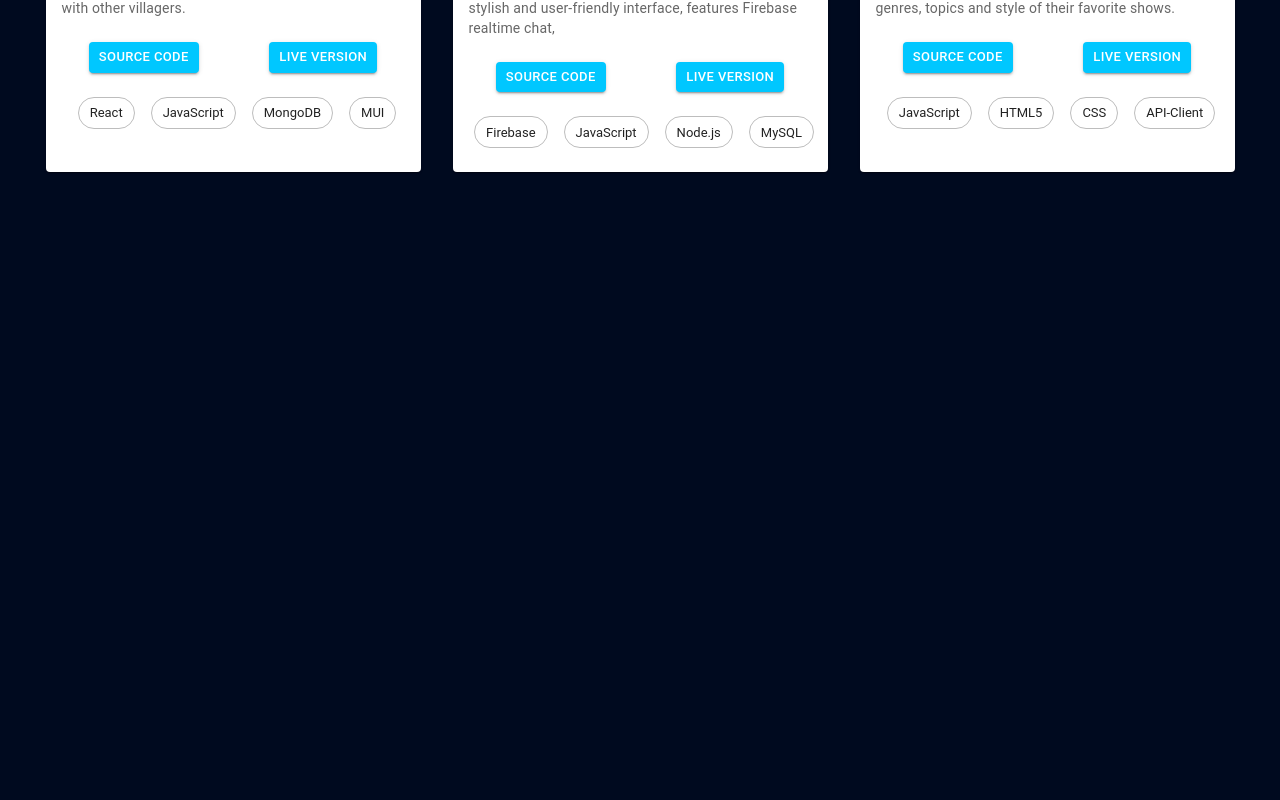
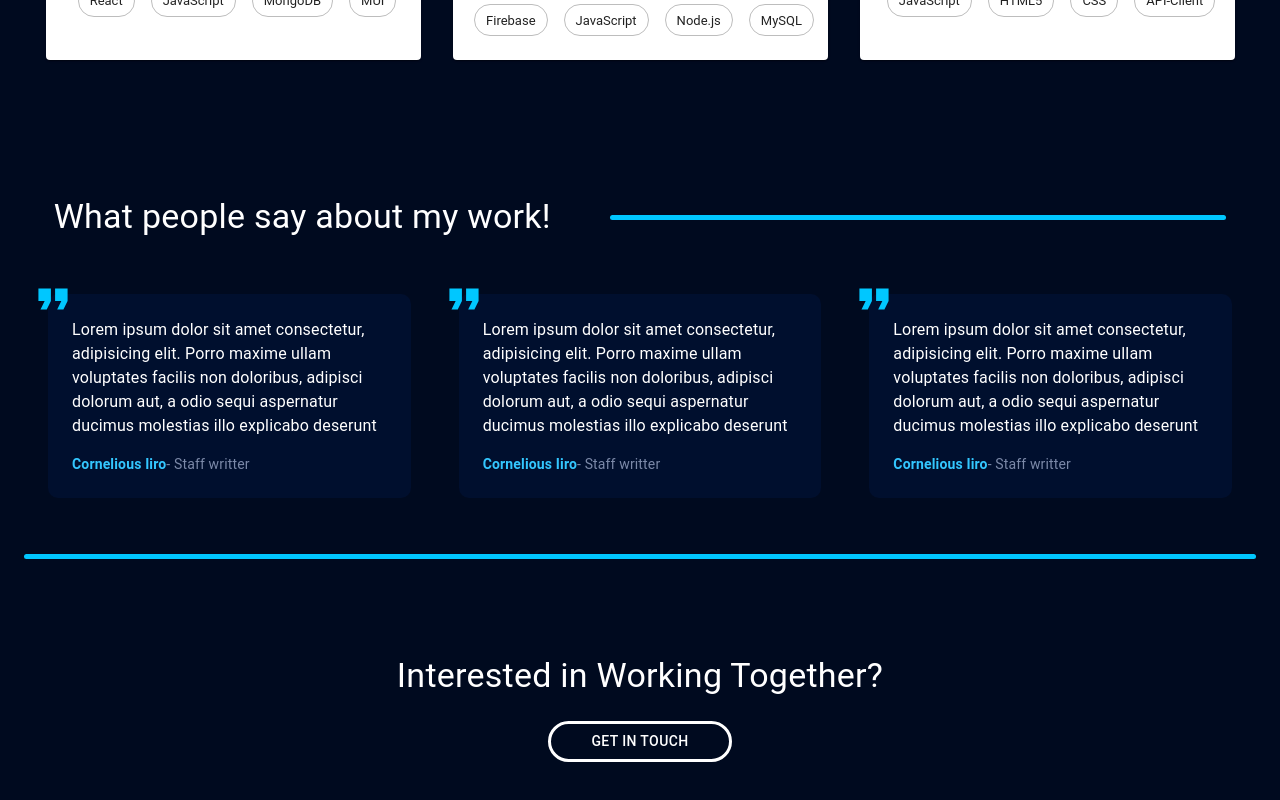
Before and after one commit to CypherNyx/dahlia-portfolio-site, a React (Create React App) app: page / in a window 1280 px wide. Shown: the part 1378-2178 px from the top of the page. Before the commit the page ends 1662 px from the top, so only its background shows below. Built offline with nearby package versions, Linux system fonts and the light colour scheme.

Commit message:
adding placeholders for testimonials

```diff
--- a/src/App.jsx
+++ b/src/App.jsx
@@ -1,6 +1,7 @@
 import Navbar from "./components/Navbar";
-import Hero from "./components/Hero"
+import Hero from "./components/Hero";
 import Experience from "./components/Experience";
+import About from "./components/About";
 
 function App() {
   return (
@@ -8,6 +9,7 @@ function App() {
   <Navbar />
   <Hero />
   <Experience />
+  <About />
   </>
   );
 }
--- a/src/components/About.jsx
+++ b/src/components/About.jsx
@@ -2,10 +2,114 @@ import { Box, Button, Typography, styled } from "@mui/material";
 import React from "react";
 import Testimonial from "./Testimonial";
 
-import React from "react";
+
 
 const About = () => {
-  return <></>;
+
+  const CustomBox = styled(Box)(({ theme }) => ({
+    display: "flex",
+    justifyContent: "space-around",
+    [theme.breakpoints.down("md")]: {
+      flexDirection: "column",
+      alignItems: "center",
+      gap: "2rem",
+    },
+  }));
+
+  const CustomTitleBox = styled(Box)(({ theme }) => ({
+    width: "100%",
+    display: "flex",
+    alignItems: "center",
+    justifyContent: "space-around",
+    [theme.breakpoints.down("md")]: {
+      flexDirection: "column",
+      alignItems: "center",
+      gap: "2rem",
+    },
+  }));
+
+  const CustomButton = styled(Button)(({ theme }) => ({
+    border: "3px solid white",
+    borderRadius: "25px",
+    color: "white",
+    width: "15%",
+    display: "block",
+    "&:hover": {
+      border: "3px solid #00C7FF",
+    },
+    [theme.breakpoints.down("md")]: {
+      width: "50%",
+    },
+    [theme.breakpoints.down("sm")]: {
+      width: "75%",
+    },
+  }));
+
+
+
+
+  return (
+    <Box sx={{ maxWidth: "1300px", my: 10, padding: 3, mx: "auto" }} id="about">
+      <CustomTitleBox
+        sx={{
+          width: "100%",
+          display: "flex",
+          alignItems: "center",
+          justifyContent: "space-around",
+        }}
+      >
+        <Typography
+          variant="h4"
+          style={{ color: "white", textAlign: "center" }}
+        >
+          What people say about my work!
+        </Typography>
+        <div
+          style={{
+            height: "5px",
+            backgroundColor: "#00C7FF",
+            width: "50%",
+            border: 0,
+            borderRadius: "25px",
+          }}
+        ></div>
+      </CustomTitleBox>
+
+      <CustomBox sx={{ my: 7 }}>
+        <Testimonial />
+        <Testimonial />
+        <Testimonial />
+      </CustomBox>
+
+      <div
+        style={{
+          height: "5px",
+          backgroundColor: "#00C7FF",
+          width: "100%",
+          mx: "auto",
+          border: 0,
+          borderRadius: "25px",
+        }}
+      ></div>
+
+      <Typography
+        variant="h4"
+        sx={{ color: "white", mt: 12, textAlign: "center" }}
+      >
+        Interested in Working Together?
+      </Typography>
+      <CustomButton
+        variant="outlined"
+        sx={{
+          mx: "auto",
+          mt: 3,
+          mb: 8,
+        }}
+      >
+        Get in Touch
+      </CustomButton>
+    </Box>
+  );
 };
 
 export default About;
--- a/src/components/Hero.jsx
+++ b/src/components/Hero.jsx
@@ -56,7 +56,9 @@ const CustomTitle = styled(Typography)(({ theme }) => ({
       Full Stack MERN Developer
     </Typography>
     <CustomTitle variant="h1">
-    Fusing creativity and <span style={{ color: "#9400FF"}}>programming</span> to build <span style={{ color: "#9400FF"}}>functional</span> web solutions
+
+    I enjoy <span style={{ color: "#9400FF"}}>building</span> and <span style={{ color: "#9400FF"}}>designing</span> for the web.
+
 
 
     </CustomTitle>
--- a/src/components/Testimonial.jsx
+++ b/src/components/Testimonial.jsx
@@ -3,10 +3,42 @@ import { Box } from "@mui/system";
 import React from "react";
 import FormatQuoteIcon from "@mui/icons-material/FormatQuote";
 
-import React from "react";
+const Testimonial = () => {
+  return (
+    <Box
+    sx={{
+        backgroundColor: "#000F2E",
+        padding: 3,
+        border: "1px solid #007FF",
+        borderRadius: "10px",
+        maxWidth: "315px",
+        position: "relative",
+        mx: 3,
+        }}
+    >
+      <Typography variant="body1" sx={{ color: "white", mb:2 }}>
+        Lorem ipsum dolor sit amet consectetur, adipisicing elit. Porro maxime ullam voluptates facilis non doloribus, adipisci dolorum aut, a odio sequi aspernatur ducimus molestias illo explicabo deserunt
+      </Typography>
 
-const Testimonial = () => {
-  return <></>;
+      <Typography variant="body2">
+        <span style={{color:"#33C7FF", fontWeight: "bold" }}>
+          Cornelious Iiro
+          </span>
+        <span style={{color:"#7B89A8"}}>- Staff writter</span>
+      </Typography>
+
+      <FormatQuoteIcon
+        style={{
+          position: "absolute",
+          top: "-20px",
+          left: "-20px",
+          color: "#00C7FF",
+          height: "50px",
+          width: "50px",
+        }}
+      />
+    </Box>
+  );
 };
 
 export default Testimonial;
```
